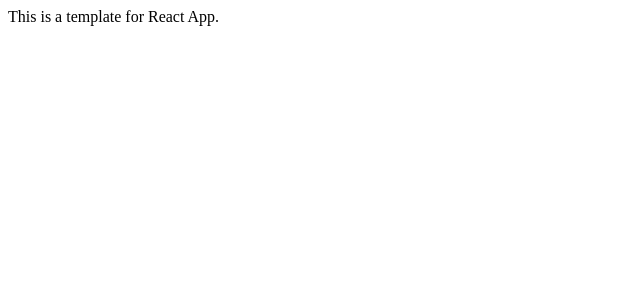
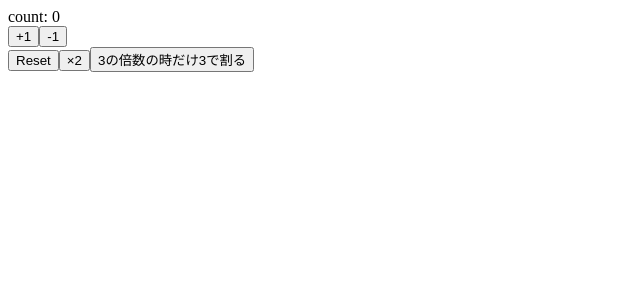
Before and after one commit to kame8015/react-hooks-101, a React (Create React App) app: page / in a window 1280 px wide. Shown: the top 300 px of the page, without its empty margins (0-640 px from the left). Built offline with nearby package versions, Linux system fonts and the light colour scheme.

Commit message:
my first React Hook with useState

```diff
--- a/src/App.js
+++ b/src/App.js
@@ -1,10 +1,43 @@
-import React from 'react'
+import React, { useState } from 'react'
 
 const App = () => {
+  const [count, setCount] = useState(0)
+
+  const increment = () => {
+    setCount(count + 1)
+  }
+
+  const decrement = () => {
+    setCount(count - 1)
+  }
+
+  const reset = () => {
+    setCount(0)
+  }
+
+  const double = () => {
+    setCount(count => count * 2)
+  }
+
+  const divide3 = () => {
+    setCount(previouCount => {
+      return previouCount % 3 === 0 ? previouCount / 3 : previouCount
+    })
+  }
+
   return (
-    <div>
-      This is a template for React App.
-    </div>
+    <>
+      <div>count: {count}</div>
+      <div>
+        <button onClick={increment}>+1</button>
+        <button onClick={decrement}>-1</button>
+      </div>
+      <div>
+        <button onClick={reset}>Reset</button>
+        <button onClick={double}>×2</button>
+        <button onClick={divide3}>3の倍数の時だけ3で割る</button>
+      </div>
+    </>
   )
 }
 
```
